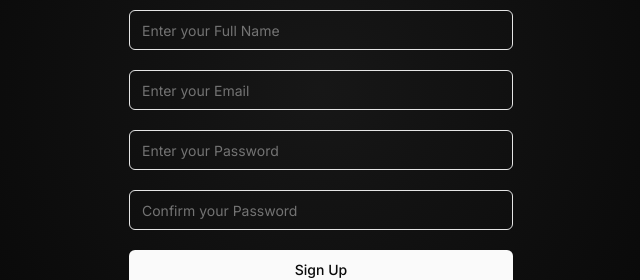
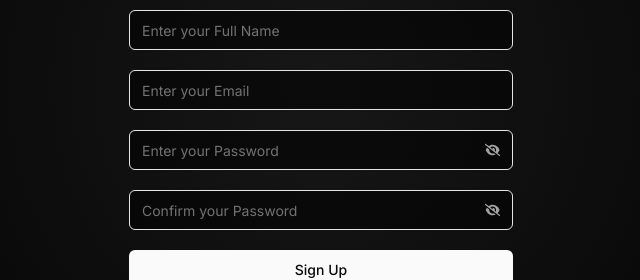
Before and after one commit to arsalanirshad57/Content-Crewe, a Next.js app: page /auth/signup in a window 1280 px wide. Shown: the part 312-592 px from the top of the page, without its empty margins (319-959 px from the left). Built offline with nearby package versions, Linux system fonts and the light colour scheme.

Commit message:
reslove minor issues

```diff
--- a/package.json
+++ b/package.json
@@ -25,6 +25,7 @@
     "react": "^18",
     "react-dom": "^18",
     "react-hook-form": "^7.54.2",
+    "react-icons": "^5.4.0",
     "sonner": "^1.7.1",
     "tailwind-merge": "^2.6.0",
     "tailwindcss-animate": "^1.0.7",
--- a/src/components/ui/rhf-input.jsx
+++ b/src/components/ui/rhf-input.jsx
@@ -1,8 +1,18 @@
 import { cn } from '@/lib/utils';
 import React from 'react';
 import { Controller, useFormContext } from 'react-hook-form';
+import { FaEye } from 'react-icons/fa';
+import { FaEyeSlash } from 'react-icons/fa6';
 
 const RHFInput = ({ name, type, placeholder, className, readOnly }) => {
+  const [showPassword, setShowPassword] = React.useState(false);
+
+  // toogle input type
+  const togglePasswordVisibility = () => {
+    setShowPassword((prev) => !prev);
+  };
+  const isPasswordField = type === 'password';
+
   const { control } = useFormContext();
   return (
     <Controller
@@ -10,18 +20,33 @@ const RHFInput = ({ name, type, placeholder, className, readOnly }) => {
       control={control}
       className='bg-transparent'
       render={({ field, formState: { errors } }) => (
-        <div className='flex flex-col gap-2 w-full '>
+        <div className='flex flex-col gap-2 w-full'>
+          <div className='flex items-center px-3 bg-black/50 h-10 w-full rounded-md border border-input focus-visible:outline-none focus-visible:ring-2 focus-visible:ring-ring focus-visible:ring-offset-2'>
             <input
               {...field}
-            type={type}
+              type={isPasswordField && showPassword ? 'text' : type}
               placeholder={placeholder}
               readOnly={readOnly}
               autoComplete='off'
               className={cn(
-              'flex h-10 w-full rounded-md border border-input bg-transparent px-3 py-2 text-sm text-white ring-offset-background file:border-0 file:bg-transparent file:text-sm file:font-medium file:text-foreground placeholder:text-muted-foreground focus-visible:outline-none focus-visible:ring-2 focus-visible:ring-ring focus-visible:ring-offset-2 disabled:cursor-not-allowed disabled:opacity-50',
+                'flex h-10 w-full py-2 text-sm bg-transparent text-white ring-offset-background file:border-0 file:bg-transparent file:text-sm file:font-medium file:text-foreground placeholder:text-muted-foreground focus:outline-none outline-none  disabled:cursor-not-allowed disabled:opacity-50',
                 className
               )}
             />
+            {isPasswordField &&
+              (showPassword ? (
+                <FaEye
+                  className='text-neutral-400 cursor-pointer'
+                  onClick={togglePasswordVisibility}
+                />
+              ) : (
+                <FaEyeSlash
+                  className='text-neutral-400 cursor-pointer'
+                  onClick={togglePasswordVisibility}
+                />
+              ))}
+          </div>
+
           {errors[name] && (
             <p className='text-xs text-start text-red-500 transition-all duration-500 '>
               {errors[name]?.message}
--- a/src/components/ui/textarea.jsx
+++ b/src/components/ui/textarea.jsx
@@ -18,7 +18,7 @@ export const RHFTextArea = React.memo(
               {...field}
               placeholder={placeholder}
               rows={rows}
-              className='flex min-h-[80px] w-full rounded-md border text-white border-input bg-transparent px-3 py-2 text-sm ring-offset-background placeholder:text-muted-foreground focus-visible:outline-none focus-visible:ring-2 focus-visible:ring-ring focus-visible:ring-offset-2 disabled:cursor-not-allowed disabled:opacity-50'
+              className='flex min-h-[80px] resize-none w-full rounded-md border text-white border-input bg-black/50  px-3 py-2 text-sm ring-offset-background placeholder:text-muted-foreground disabled:opacity-50'
             />
             {errors && (
               <p className='text-xs text-start text-red-500 transition-all duration-500 '>
--- a/src/containers/faqs-section.jsx
+++ b/src/containers/faqs-section.jsx
@@ -92,7 +92,7 @@ export function FaqsSection() {
           <Accordion type='single' collapsible>
             {faqsData?.map((faq, index) => (
               <AccordionItem key={index} value={`faq-${index}`}>
-                <AccordionTrigger className='text-white text-start'>
+                <AccordionTrigger className='text-white text-start text-sm md:text-base'>
                   {faq.question}
                 </AccordionTrigger>
                 <AccordionContent>
--- a/src/containers/why-us-section.jsx
+++ b/src/containers/why-us-section.jsx
@@ -26,7 +26,7 @@ export function WhyUsSection() {
             whileInView={{ opacity: 1, y: 0 }}
             transition={{ duration: 0.5, delay: 0.1 }}
             viewport={{ once: true }}
-            className='rounded-lg border border-white/10 bg-black/50 p-6 backdrop-blur-xl'
+            className='rounded-lg border border-white/10 bg-black/50 p-6 backdrop-blur-xl hover:bg-neutral-900'
           >
             <div className='flex h-12 w-12 items-center justify-center rounded-lg bg-neutral-50 text-neutral-950 hover:bg-neutral-200'>
               <Headset className='h-6 w-6' />
@@ -64,7 +64,7 @@ export function WhyUsSection() {
             whileInView={{ opacity: 1, y: 0 }}
             transition={{ duration: 0.5, delay: 0.3 }}
             viewport={{ once: true }}
-            className='rounded-lg border border-white/10 bg-black/50 p-6 backdrop-blur-xl'
+            className='rounded-lg border border-white/10 bg-black/50 p-6 backdrop-blur-xl hover:bg-neutral-900'
           >
             <div className='flex h-12 w-12 items-center justify-center rounded-lg bg-neutral-50 text-neutral-950 hover:bg-neutral-200'>
               <CalendarCheck className='h-6 w-6' />
```
Also changed, not shown: 1 other file (tests, documents, lock files or other folders). Lines whose indentation alone changed are shown as unchanged.
